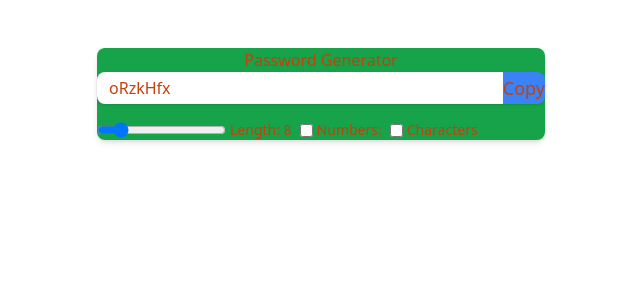
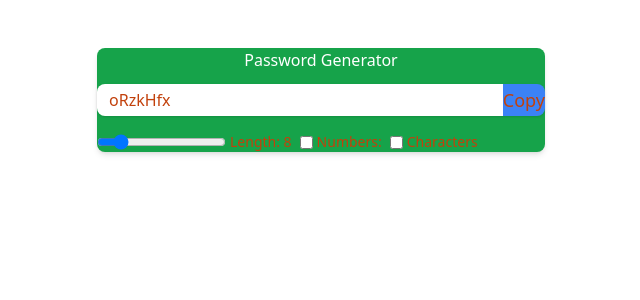
Before and after one commit to veerrandhir/Frontend, a React (Vite) app in the folder Tutorial/05passwordGenerator/: page / in a window 1280 px wide. Shown: the top 300 px of the page, without its empty margins (319-959 px from the left). Built offline with nearby package versions, Linux system fonts and the light colour scheme.

Commit message:
Enhance password generation: include additional special characters and improve useEffect for clarity

```diff
--- a/Tutorial/05passwordGenerator/src/App.jsx
+++ b/Tutorial/05passwordGenerator/src/App.jsx
@@ -14,7 +14,7 @@
     let pass = "";
     let str = "QWERTYUIOPASDFGHJKLZXCVBNMqwertyuiopasdfghjklzxcvbnm";
     if(numberAllowed) str += "1234567890";
-    if(charAllowed) str += "!@#$%^&*()"
+    if(charAllowed) str += "!@#$%^&*()_[]{}"
 
     // generate random password
     for(let i = 1; i<= length ; i++){
@@ -27,12 +27,14 @@
 
   }, [length, numberAllowed, charAllowed, setPassword])
 
-  useEffect(()=>{passwordGenerator()},[length, numberAllowed, charAllowed, passwordGenerator])
+  useEffect(()=>{passwordGenerator()
+
+  },[length, numberAllowed, charAllowed, passwordGenerator])
 
   return (
 
         <div className='w-full max-w-md mx-auto shadow-md rounded-lg px-29 my-15 text-orange-700 bg-green-600 text-center my-4'>
-          <h1>Password Generator</h1>
+          <h1 className='text-white text-center my-3'>Password Generator</h1>
           <div className='flex shadow rounded-lg overflow-hidden mb-4' > <input type= "Text "
           value={password}
           className='outline-none w-full py-1 px-3'
@@ -74,7 +76,7 @@
 
               defaultChecked = {charAllowed}
               id='characterInput'
-              onChange={()=>{
+              onChange={(e)=>{
                 setCharAllowed((prev)=>!prev)
               }}
 
```
